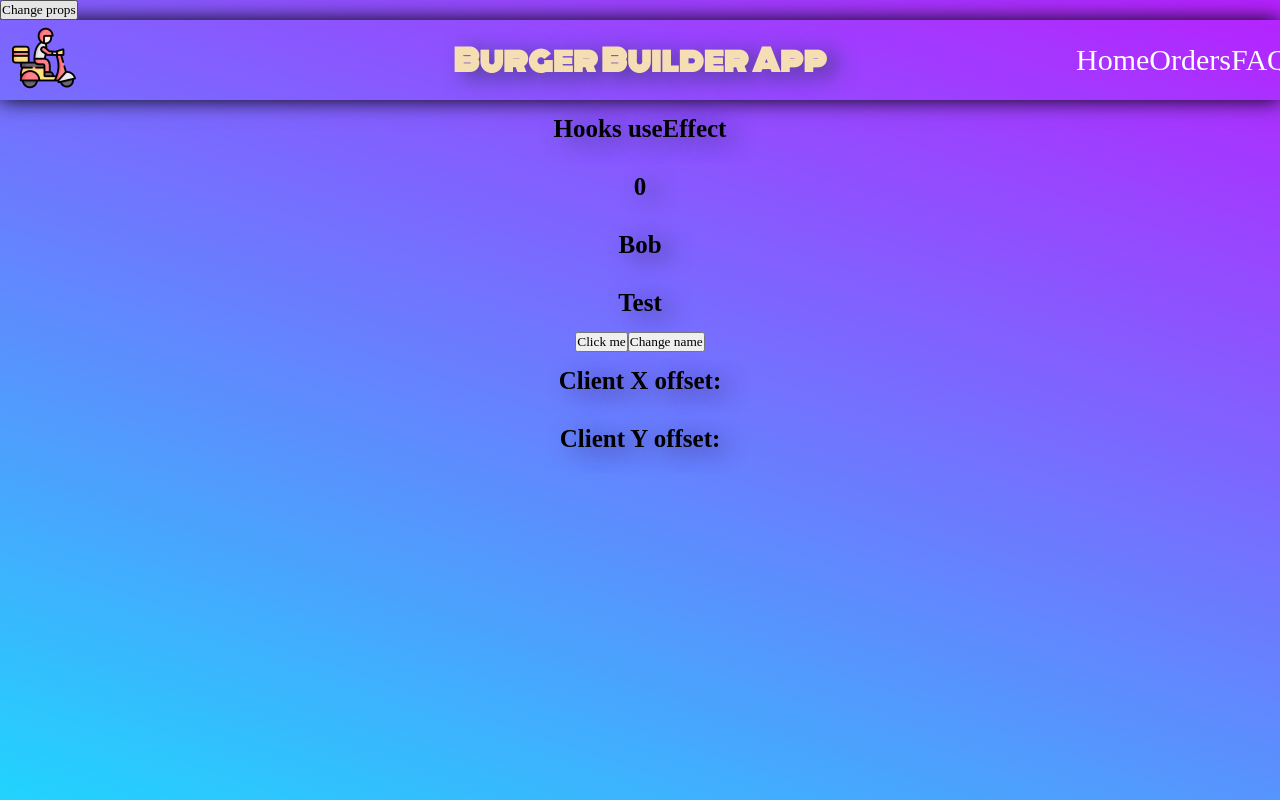
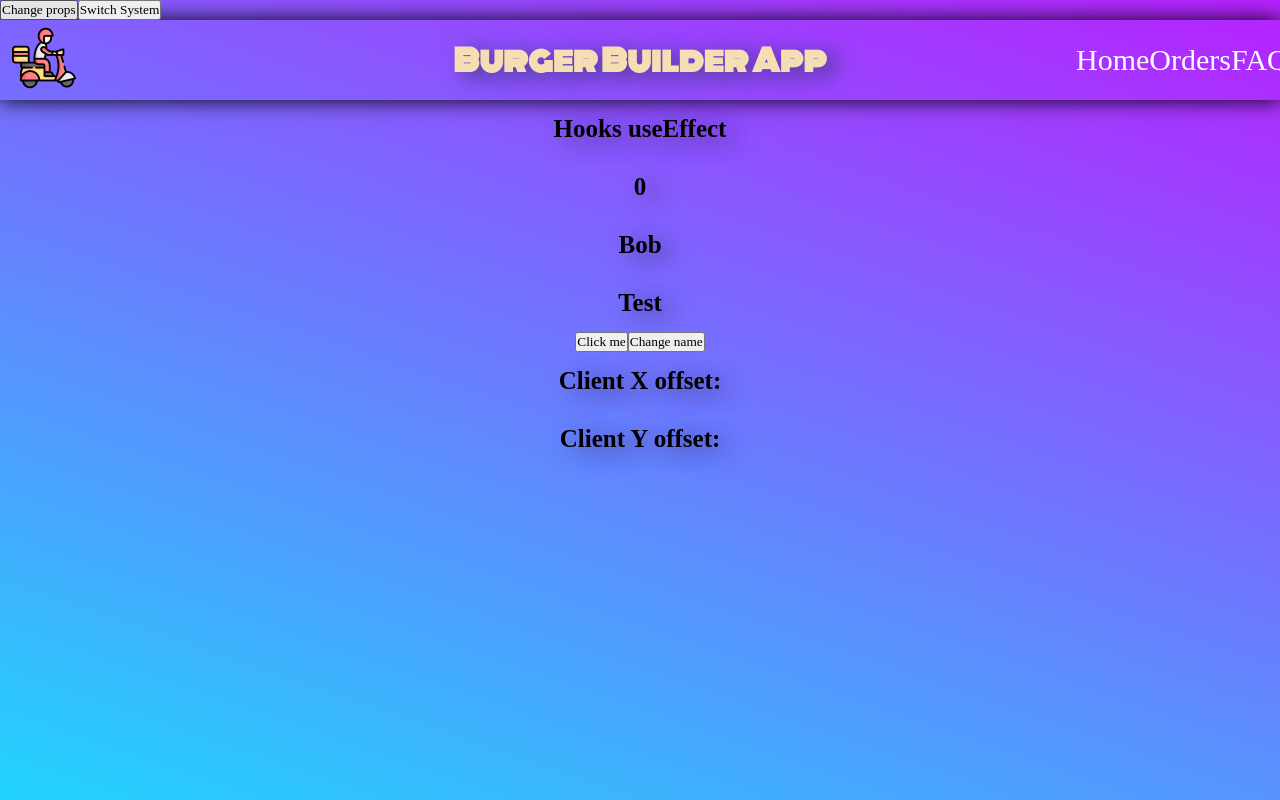
Before and after one commit to roskyba/beetroot_js, a React (Create React App) app in the folder react/: page /hooks in a window 1280 px wide. Built offline with nearby package versions, Linux system fonts and the light colour scheme; no server answers; a web font is replaced by a local one.

Commit message:
Update: localStorage & sessionStorage

```diff
--- a/react/src/App.css
+++ b/react/src/App.css
@@ -59,3 +59,12 @@ h3 {
 li {
   list-style-type: none;
 }
+
+.white {
+  background-color: wheat;
+}
+
+.dark {
+  color: whitesmoke;
+  background-color: #222221;
+}
--- a/react/src/App.js
+++ b/react/src/App.js
@@ -1,4 +1,4 @@
-import React, { useState } from "react";
+import React, { useEffect, useState } from "react";
 import { Footer, Header, NotFound, Hooks } from "./components";
 import { Burger, Orders } from "./containers";
 import "./App.css";
@@ -7,10 +7,33 @@ import Dummy from "./components/Dummy";
 
 const App = () => {
   const [propData, setPropData] = useState("test");
-  console.log("data =", window.location.pathname);
+  const [appTheme, setAppTheme] = useState(
+    localStorage.getItem("theme")
+  );
+
+  useEffect(() => {
+    const themeFromLocalStorage = localStorage.setItem(
+      "theme",
+      appTheme
+    );
+    if (themeFromLocalStorage === null) {
+      setAppTheme("dark");
+    }
+  }, [appTheme]);
+
+  const changeSystem = () => {
+    // console.log(sessionStorage.setItem("blabla", true));
+    if (appTheme === "dark") {
+      setAppTheme("white");
+    } else {
+      setAppTheme("dark");
+    }
+  };
+
   return (
-    <div className="App">
+    <div className={`App ${appTheme}`}>
       <button onClick={() => setPropData("Ros")}>Change props</button>
+      <button onClick={changeSystem}>Switch System</button>
       <BrowserRouter>
         <Header />
         <main className="main">
--- a/react/src/components/Hooks/index.js
+++ b/react/src/components/Hooks/index.js
@@ -11,8 +11,6 @@ const Hooks = (props) => {
   const [clientX, setClientX] = useState(null);
   const [clientY, setClientY] = useState(null);
   const navigate = useNavigate();
-
-  console.log("props =", props);
 
   useEffect(() => {
     // console.log("Inside useEffect function");
--- a/react/src/components/Prices/index.js
+++ b/react/src/components/Prices/index.js
@@ -2,7 +2,6 @@ import { Loader } from "../";
 import "./Prices.css";
 
 const Prices = (props) => {
-  console.log("props", props);
   return (
     <div className="burger_prices">
       {props.loading ? (
```
